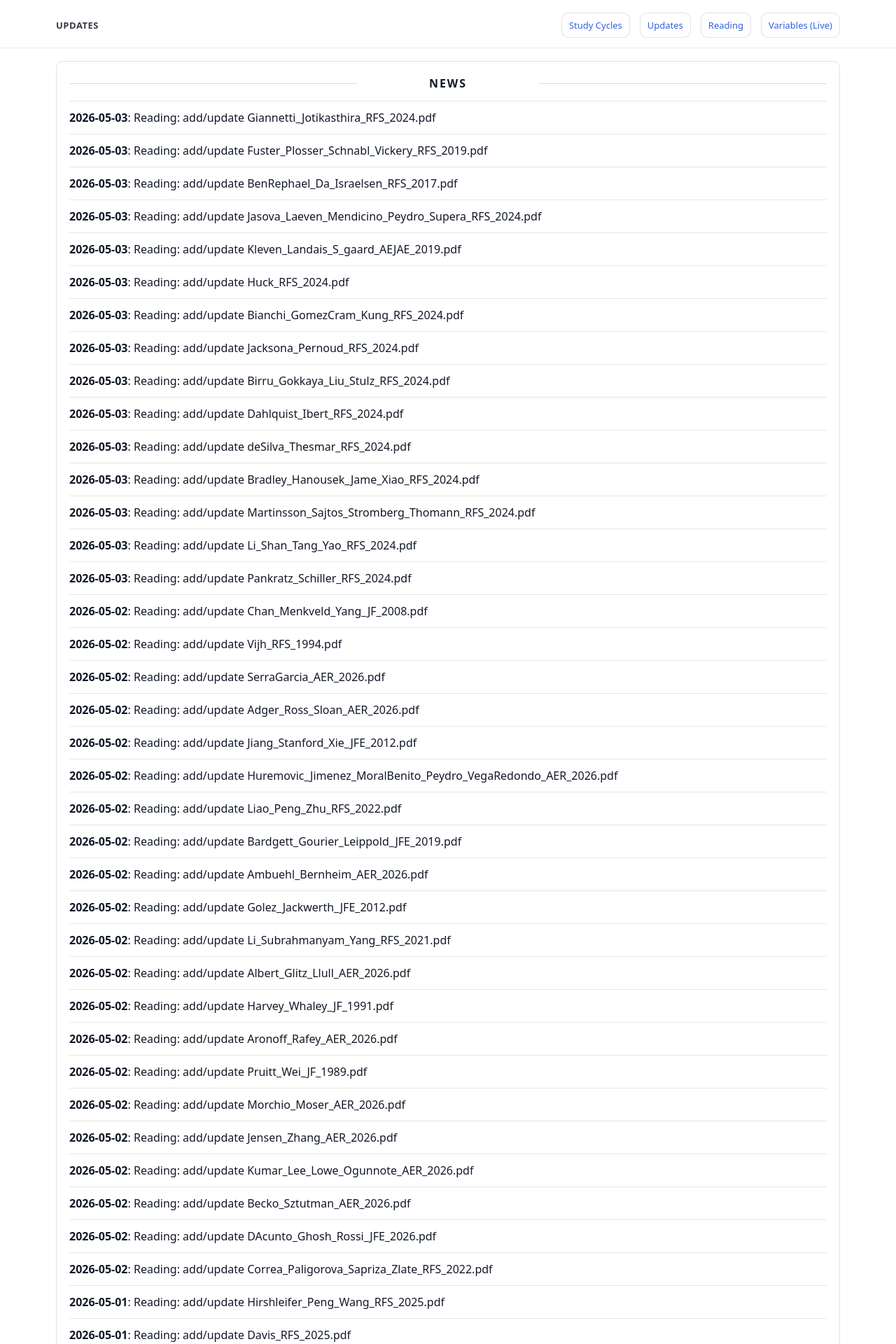
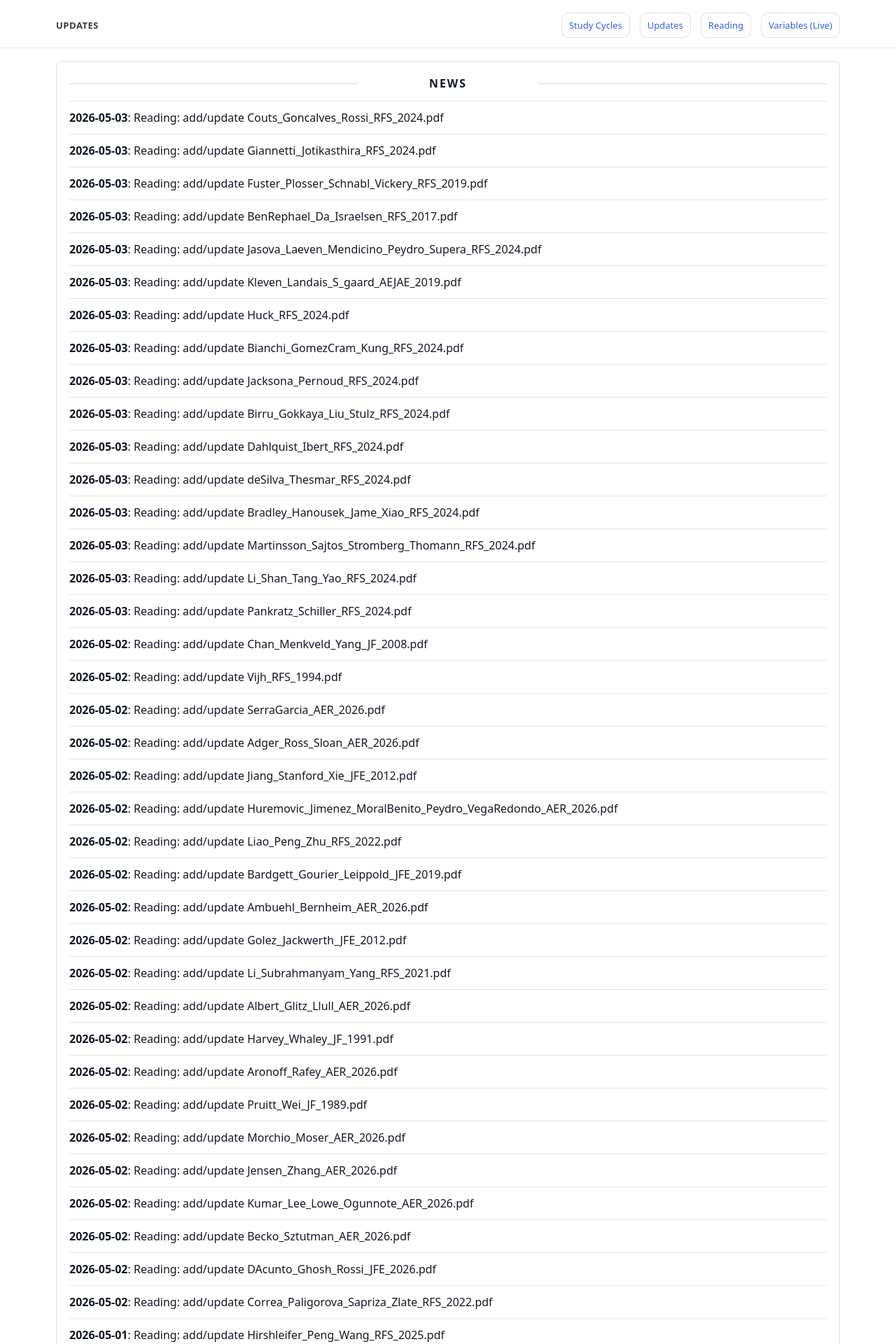
Before and after one commit to yaxinzn/study-archive, a Jekyll site: the page built from updates/index.md, in a window 1280 px wide. Shown: the top 1920 px of the page at 70% size. Built offline with Jekyll 4.4.1, drawn with Linux system fonts in a browser that asks for light colours; some of the changed text lies outside the part shown.

Commit message:
chore: update NEWS feed

```diff
--- a/_data/news.yml
+++ b/_data/news.yml
@@ -1,4 +1,7 @@
 # Auto-generated update history (sorted newest -> oldest). Do not edit manually.
+- ts: "1777798881"
+  date: "2026-05-03"
+  title: "Reading: add/update Couts_Goncalves_Rossi_RFS_2024.pdf"
 - ts: "1777798497"
   date: "2026-05-03"
   title: "Reading: add/update Giannetti_Jotikasthira_RFS_2024.pdf"
```
